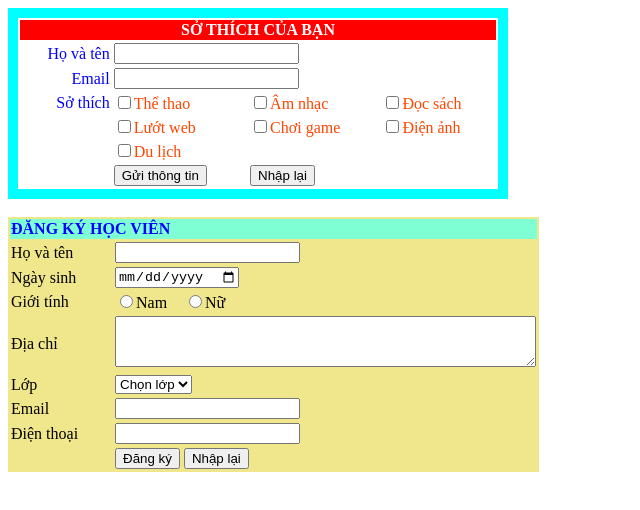
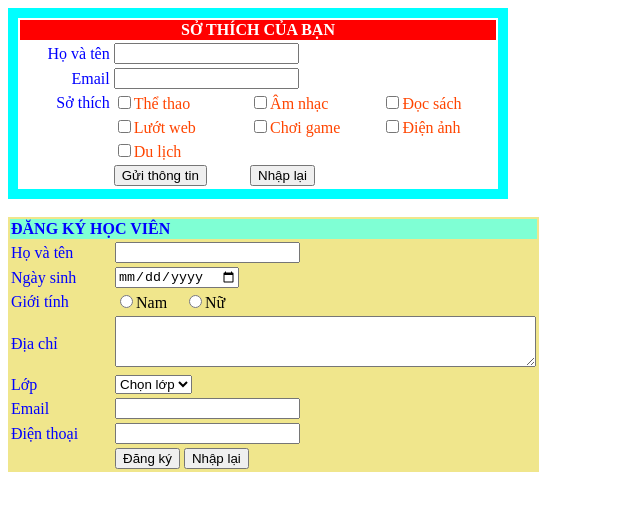
Before and after one commit to DangggKhoaaa/Module1, a plain HTML site: page FormandTable/BTForm.html in a window 1280 px wide. Shown: the whole page, without its empty margins (0-640 px from the left). Drawn offline with Linux system fonts and the light colour scheme.

Commit message:
update btform

```diff
--- a/FormandTable/BTForm.html
+++ b/FormandTable/BTForm.html
@@ -71,19 +71,19 @@
             </thead>
             <tbody>
                 <tr>
-                    <td width="100">Họ và tên</td>
+                    <td width="100" class="blue">Họ và tên</td>
                     <td colspan="2">
                         <input type="text" name="name">
                     </td>
                 </tr>
                 <tr>
-                    <td>Ngày sinh</td>
+                    <td class="blue">Ngày sinh</td>
                     <td colspan="2">
                         <input type="date" name="date">
                     </td>
                 </tr>
                 <tr>
-                    <td>Giới tính</td>
+                    <td class="blue">Giới tính</td>
                     <td width="50">
                         <input type="radio" name="gender">Nam
                     </td>
@@ -92,13 +92,13 @@
                     </td>
                 </tr>
                 <tr>
-                    <td>Địa chỉ</td>
+                    <td class="blue">Địa chỉ</td>
                     <td colspan="2">
                         <textarea cols="50" rows="3"></textarea>
                     </td>
                 </tr>
                 <tr>
-                    <td>Lớp</td>
+                    <td class="blue">Lớp</td>
                     <td colspan="2">
                         <select name="class">
                             <option value="Chọn lớp">Chọn lớp</option>
@@ -108,13 +108,13 @@
                     </td>
                 </tr>
                 <tr>
-                    <td>Email</td>
+                    <td class="blue">Email</td>
                     <td colspan="2">
                         <input type="email" name="email">
                     </td>
                 </tr>
                 <tr>
-                    <td>Điện thoại</td>
+                    <td class="blue">Điện thoại</td>
                     <td colspan="2">
                         <input type="tel" name="phone">
                     </td>
```
